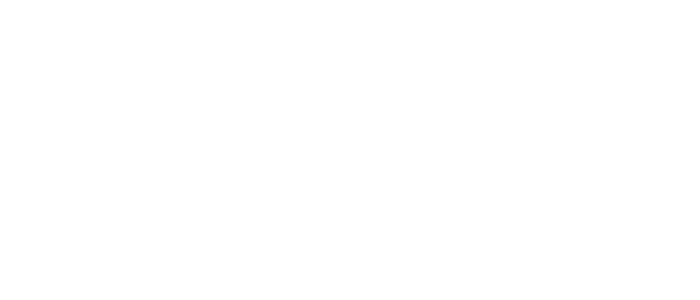
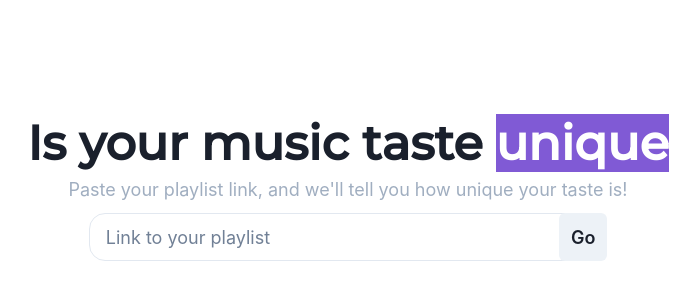
Before and after one commit to goldic342/viniqufy, a React (Vite) app in the folder frontend/: page / in a window 1280 px wide. Shown: the part 212-512 px from the top of the page, without its empty margins (292-992 px from the left). Built offline with nearby package versions, Linux system fonts and the light colour scheme.

Commit message:
Add home page makeup

```diff
--- a/frontend/src/App.jsx
+++ b/frontend/src/App.jsx
@@ -1,5 +1,11 @@
+import HomePage from "./pages/HomePage";
+
 function App() {
-  return <></>;
+  return (
+    <>
+      <HomePage />
+    </>
+  );
 }
 
 export default App;
--- a/frontend/src/main.jsx
+++ b/frontend/src/main.jsx
@@ -1,9 +1,12 @@
-import { StrictMode } from 'react'
-import { createRoot } from 'react-dom/client'
-import App from './App.jsx'
+import { StrictMode } from "react";
+import { createRoot } from "react-dom/client";
+import App from "./App.jsx";
+import { ChakraProvider } from "@chakra-ui/react";
 
-createRoot(document.getElementById('root')).render(
+createRoot(document.getElementById("root")).render(
   <StrictMode>
-    <App />
-  </StrictMode>,
-)
+    <ChakraProvider>
+      <App />
+    </ChakraProvider>
+  </StrictMode>
+);
--- /dev/null
+++ b/frontend/src/pages/HomePage.jsx
@@ -0,0 +1,37 @@
+import {
+  Container,
+  Flex,
+  Heading,
+  Highlight,
+  Input,
+  Text,
+  InputRightElement,
+  InputGroup,
+  Button,
+} from "@chakra-ui/react";
+import "@fontsource/montserrat/500.css";
+
+const HomePage = () => {
+  return (
+    <Container maxW={"4xl"} h={"100vh"}>
+      <Flex justify={"center"} align={"center"} flexDirection={"column"} h={"100%"}>
+        <Heading as={"h1"} fontSize={"5xl"} fontFamily={'"Montserrat", sans-serif'}>
+          <Highlight query={"unique"} styles={{ bg: "purple.500", color: "white", fontWeight: "bold" }}>
+            Is your music taste unique
+          </Highlight>
+        </Heading>
+        <Text color={"gray.400"} fontSize={"lg"} mt={"4px"}>
+          Paste your playlist link, and we&apos;ll tell you how unique your taste is!
+        </Text>
+        <InputGroup w={"60%"} size={"lg"} mt={"10px"}>
+          <Input placeholder="Link to your playlist" borderRadius={"2xl"} type={"url"} />
+          <InputRightElement>
+            <Button size={"lg"}>Go</Button>
+          </InputRightElement>
+        </InputGroup>
+      </Flex>
+    </Container>
+  );
+};
+
+export default HomePage;
```
